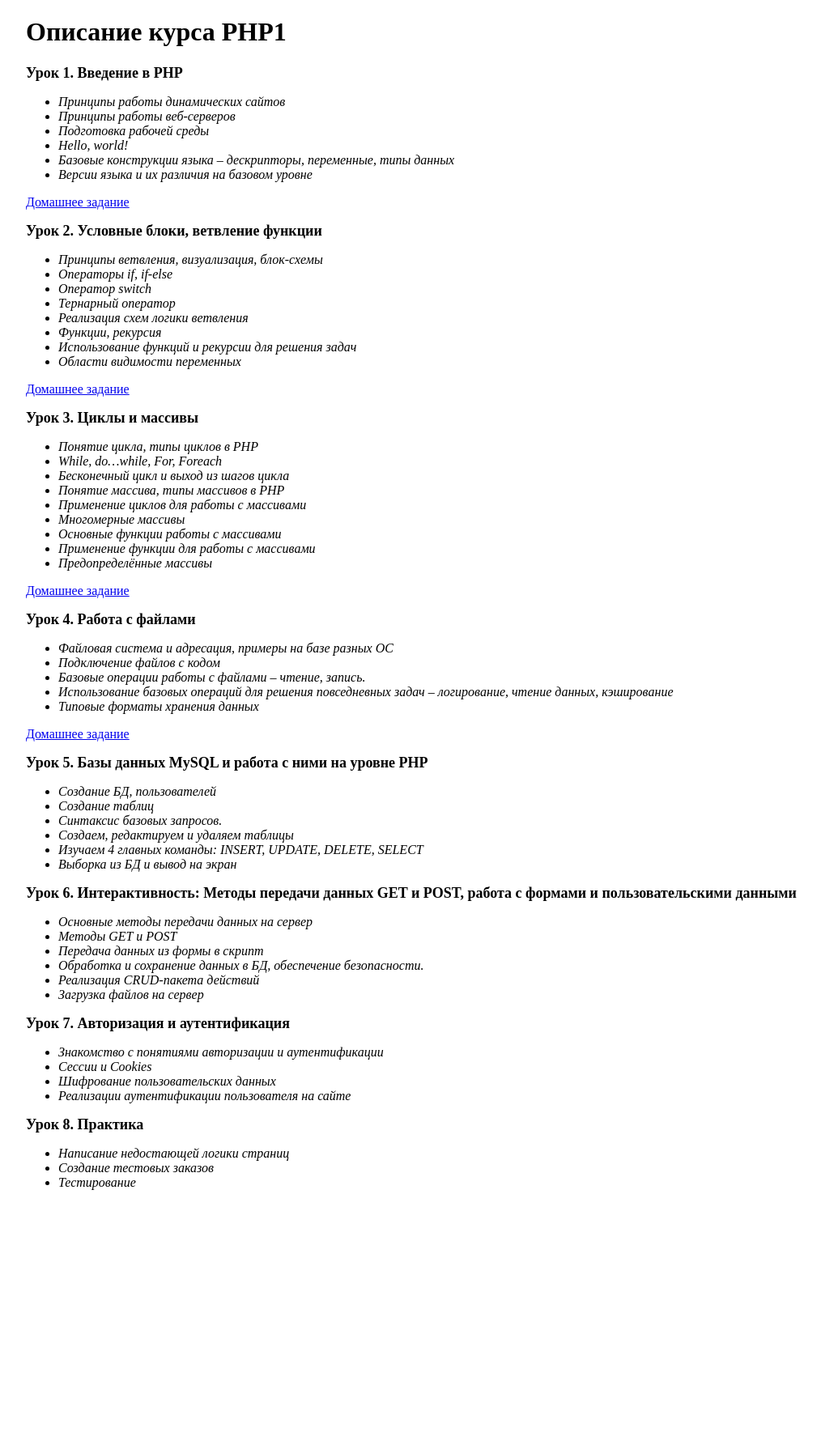
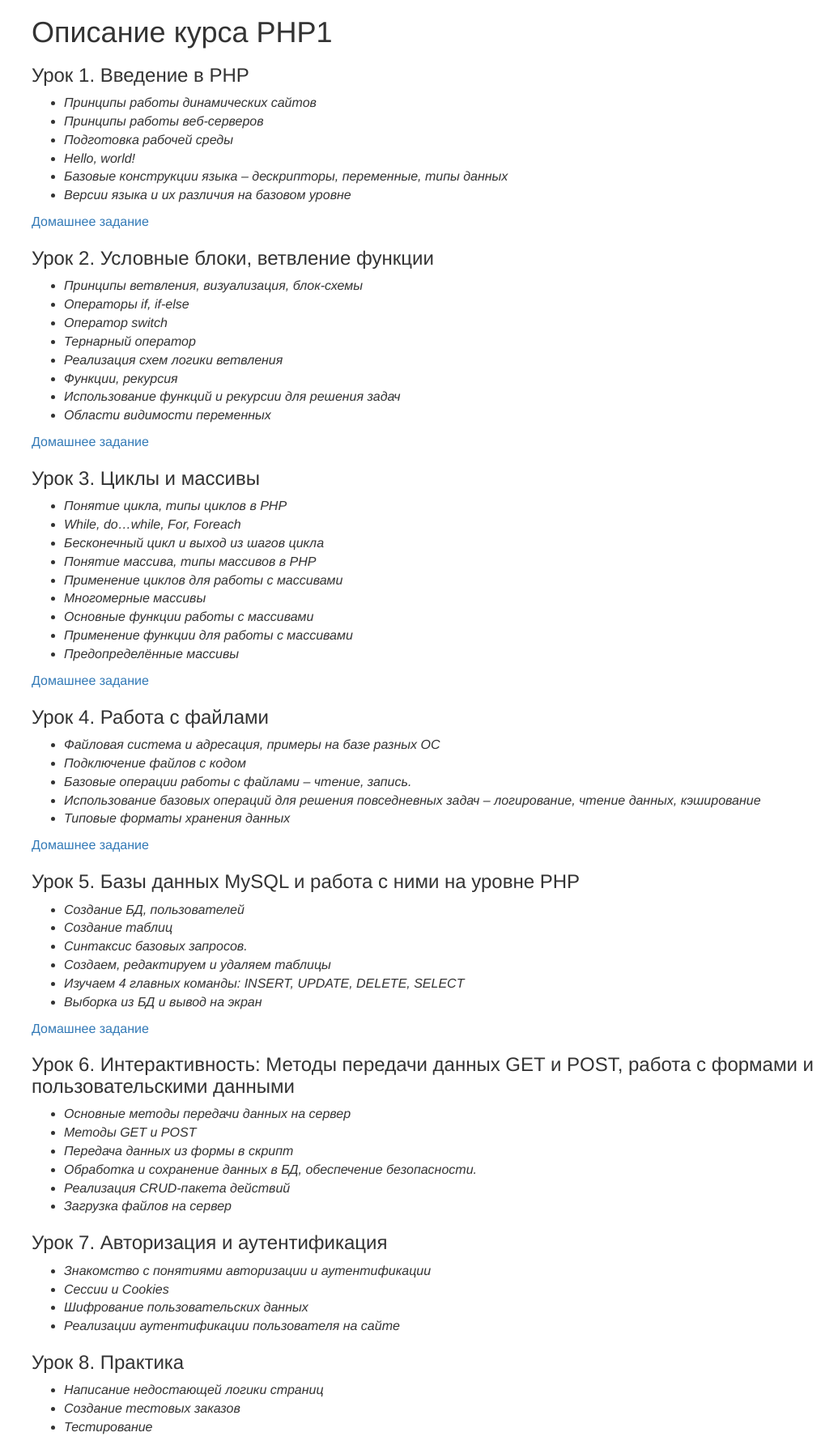
Before and after one commit to sunafajro/PHP1, a PHP site: page / in a window 1280 px wide. Shown: the whole page at 81% size, without its empty margins (31-1066 px from the left). Before the commit the page ends 1486 px from the top, so only its background shows below. Run offline with PHP 8.4, Linux system fonts and the light colour scheme.

Commit message:
доработки оформления

```diff
--- a/index.php
+++ b/index.php
@@ -1,29 +1,19 @@
 <!DOCTYPE html>
+<html lang="en">
     <head>
-	    <meta http-equiv=Content-Type content="text/html;charset=UTF-8">
+        <meta charset="utf-8">
+        <meta http-equiv="X-UA-Compatible" content="IE=edge">
+        <meta name="viewport" content="width=device-width, initial-scale=1">
 	    <title>Курс PHP1</title>
-		<style>
-			.title {
-				font-size: 18px;
-				font-weight: bold;
-			}
-			.description {
-				font-size: 16px;
-				font-style: italic;
-			}
-			.homework {
-				font-size: 16px;
-			}
-			.margin-left {
-				margin-left: 55px;
-			}
-		</style>
+        <link rel="stylesheet" href="https://maxcdn.bootstrapcdn.com/bootstrap/3.3.7/css/bootstrap.min.css" integrity="sha384-BVYiiSIFeK1dGmJRAkycuHAHRg32OmUcww7on3RYdg4Va+PmSTsz/K68vbdEjh4u" crossorigin="anonymous">
+        <link href="style.css" rel="stylesheet">
 	</head>
 	<body>
-		<h1 class="margin-left">Описание курса PHP1</h1>
-		<p>
-		<span class="title margin-left">Урок 1. Введение в PHP</span>
-		<ul class="description margin-left">
+	    <div class="container">
+            <h1>Описание курса PHP1</h1>
+            <div>
+                <h3>Урок 1. Введение в PHP</h3>
+                <ul class="task-description">
                     <li>Принципы работы динамических сайтов</li>
                     <li>Принципы работы веб-серверов</li>
                     <li>Подготовка рабочей среды</li>
@@ -31,11 +21,11 @@
                     <li>Базовые конструкции языка – дескрипторы, переменные, типы данных</li>
                     <li>Версии языка и их различия на базовом уровне</li>
                 </ul>
-		<span class="homework margin-left"><a href="lesson01/">Домашнее задание</a></span><br/>
-		</p>
-		<p>
-		<span class="title margin-left">Урок 2. Условные блоки, ветвление функции</span>
-		<ul class="description margin-left">
+                <p class="homework"><a href="./lesson01/">Домашнее задание</a></p>
+            </div>
+            <div>
+                <h3>Урок 2. Условные блоки, ветвление функции</h3>
+                <ul class="task-description">
                     <li>Принципы ветвления, визуализация, блок-схемы</li>
                     <li>Операторы if, if-else</li>
                     <li>Оператор switch</li>
@@ -45,11 +35,11 @@
                     <li>Использование функций и рекурсии для решения задач</li>
                     <li>Области видимости переменных</li>
                 </ul>
-		<span class="homework margin-left"><a href="lesson02/">Домашнее задание</a></span><br/>
-		</p>
-		<p>
-		<span class="title margin-left">Урок 3. Циклы и массивы</span>
-		<ul class="description margin-left">
+                <p class="homework"><a href="./lesson02/">Домашнее задание</a></p>
+            </div>
+            <div>
+                <h3>Урок 3. Циклы и массивы</h3>
+                <ul class="task-description">
                     <li>Понятие цикла, типы циклов в PHP</li>
                     <li>While, do…while, For, Foreach</li>
                     <li>Бесконечный цикл и выход из шагов цикла</li>
@@ -60,22 +50,22 @@
                     <li>Применение функции для работы с массивами</li>
                     <li>Предопределённые массивы</li>
                 </ul>
-		<span class="homework margin-left"><a href="lesson03/">Домашнее задание</a></span><br/>
-		</p>
-		<p>
-		<span class="title margin-left">Урок 4. Работа с файлами</span><br/>
-		<ul class="description margin-left">
+                <p class="homework"><a href="./lesson03/">Домашнее задание</a></p>
+            </div>
+            <div>
+                <h3>Урок 4. Работа с файлами</h3>
+                <ul class="task-description">
                     <li>Файловая система и адресация, примеры на базе разных ОС</li>
                     <li>Подключение файлов с кодом</li>
                     <li>Базовые операции работы с файлами – чтение, запись.</li>
                     <li>Использование базовых операций для решения повседневных задач – логирование, чтение данных, кэширование</li>
                     <li>Типовые форматы хранения данных</li>
                 </ul>
-		<span class="homework margin-left"><a href="lesson04/">Домашнее задание</a></span><br/>
-		</p>
-		<p>
-		<span class="title margin-left">Урок 5. Базы данных MySQL и работа с ними на уровне PHP</span><br/>
-		<ul class="description margin-left">
+                <p class="homework"><a href="./lesson04/">Домашнее задание</a></p>
+            </div>
+            <div>
+                <h3>Урок 5. Базы данных MySQL и работа с ними на уровне PHP</h3>
+                <ul class="task-description">
                     <li>Создание БД, пользователей</li>
                     <li>Создание таблиц</li>
                     <li>Синтаксис базовых запросов.</li>
@@ -83,10 +73,11 @@
                     <li>Изучаем 4 главных команды: INSERT, UPDATE, DELETE, SELECT</li>
                     <li>Выборка из БД и вывод на экран</li>
                 </ul>
-		</p>
-		<p>
-		<span class="title margin-left">Урок 6. Интерактивность: Методы передачи данных GET и POST, работа с формами и пользовательскими данными</span><br/>
-		<ul class="description margin-left">
+                <p class="homework"><a href="./lesson05/">Домашнее задание</a></p>
+            </div>
+            <div>
+                <h3>Урок 6. Интерактивность: Методы передачи данных GET и POST, работа с формами и пользовательскими данными</h3>
+                <ul class="task-description">
                     <li>Основные методы передачи данных на сервер</li>
                     <li>Методы GET и POST</li>
                     <li>Передача данных из формы в скрипт</li>
@@ -94,23 +85,24 @@
                     <li>Реализация CRUD-пакета действий</li>
                     <li>Загрузка файлов на сервер</li>
                 </ul>
-		</p>
-		<p>
-		<span class="title margin-left">Урок 7. Авторизация и аутентификация</span><br/>
-		<ul class="description margin-left">
+            </div>
+            <div>
+                <h3>Урок 7. Авторизация и аутентификация</h3>
+                <ul class="task-description">
                     <li>Знакомство с понятиями авторизации и аутентификации</li>
                     <li>Сессии и Cookies</li>
                     <li>Шифрование пользовательских данных</li>
                     <li>Реализации аутентификации пользователя на сайте</li>
                 </ul>
-		</p>
-		<p>
-		<span class="title margin-left">Урок 8. Практика</span>
-		<ul class="description margin-left">
+            </div>
+            <div>
+                <h3>Урок 8. Практика</h3>
+                <ul class="task-description">
                     <li>Написание недостающей логики страниц</li>
                     <li>Создание тестовых заказов</li>
                     <li>Тестирование</li>
                 </ul>
-		</p>
+            </div>
+        </div>
 	</body>
 </html>
--- a/style.css
+++ b/style.css
@@ -1,3 +1,8 @@
+.task-description {
+    font-size: 16px;
+    font-style: italic;
+}
+
 .description li{
 	font-size: 18px;
 }
@@ -5,3 +10,11 @@
 .margin-top {
 	margin-top: 30px;
 }
+
+.homework {
+    font-size: 16px;
+}
+
+.margin-left {
+    margin-left: 55px;
+}
```
Also changed, not shown: lesson02/index.php (+0 -10 lines). Lines whose indentation alone changed are shown as unchanged.
